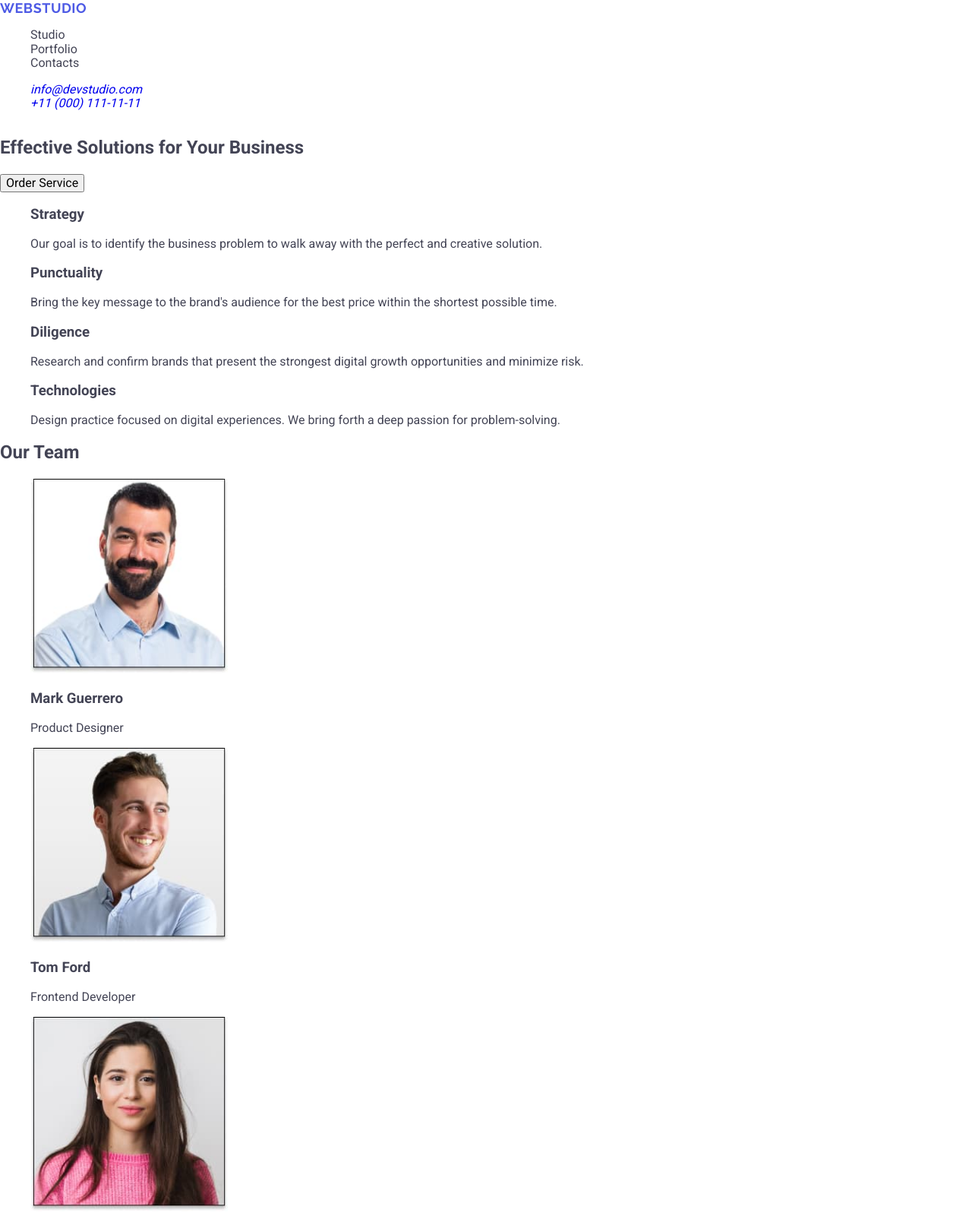
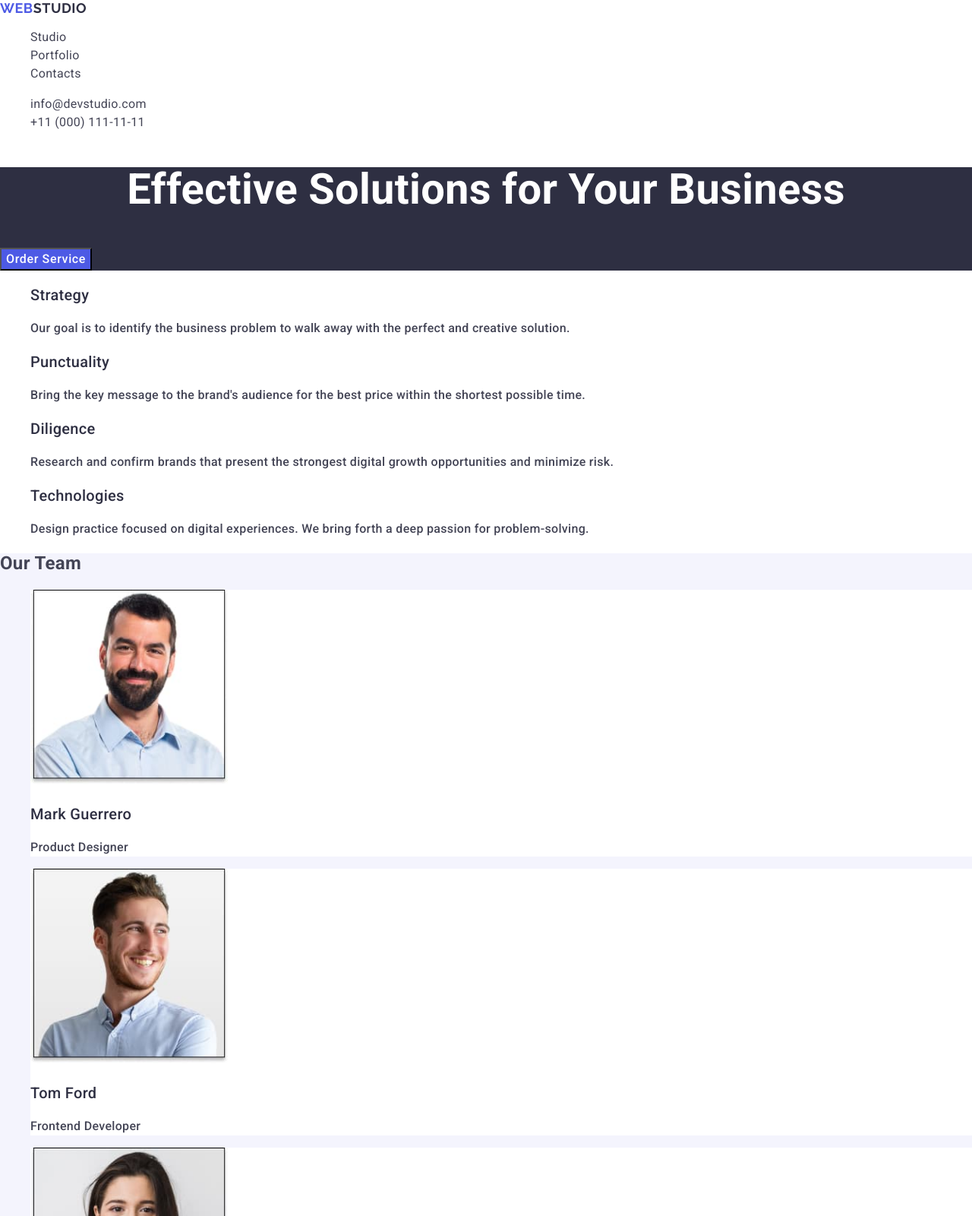
Before and after one commit to OleksU/goit-markup-hw-03, a plain HTML site: page index.html in a window 1280 px wide. Shown: the top 1600 px of the page at 76% size. Drawn offline with nearby package versions, Linux system fonts and the light colour scheme.

Commit message:
Update css

```diff
--- a/css/styles.css
+++ b/css/styles.css
@@ -1,17 +1,13 @@
+/* ------Defolt------ */
 body {
-    font-family: "Roboto", sans-serif;
+    font-family: 'Roboto', sans-serif;
     background-color: #ffffff;
     color: #434455;
-    display:flex;
-    flex-direction: column;
+    letter-spacing: 0.02em;
 }
 
 .list {
     list-style-type: none;
-}
-
-.link {
-    text-decoration: none;
 }
 
 .hidden {
@@ -22,12 +18,126 @@ button {
     cursor: pointer;
 }
 
+/* -----Header classes----- */
 .logo {
-    color: #4D5AE5;
     font-family: "Raleway", sans-serif;
     font-size: 18px;
     text-transform: uppercase;
     font-weight: 700;
     letter-spacing: 0.03em;
     line-height: 1.17;
+    text-decoration: none;
+    color: #4D5AE5;
 }
+
+.logo-span {
+color:#2E2F42;
+}
+
+.list {
+font-size: 16px;
+font-weight: 500;
+line-height: 1.5;
+color: #2E2F42;
+}
+
+.contacts{
+    font-style: normal;
+}
+
+.contacts-list {
+font-size: 16px;
+line-height: 1.5;
+color: #434455;
+}
+
+.link {
+font-family: Roboto;
+font-size: 16px;
+font-style: normal;
+font-weight: 400;
+line-height: 24px;
+color: #434455;
+text-decoration: none;
+}
+
+.link :hover,
+.link :focus {
+    color: #404BBF;
+}
+
+/* -----MAIN Styles---- */
+/* -----Section 1----- */
+
+.hero {
+    background-color: #2E2F42 ;
+}
+
+.title {
+font-size: 56px;
+font-weight: 700;
+line-height: 1.07;
+text-align: center;
+color: #FFFFFF;
+}
+
+.knob {   /* button*/
+font-size: 16px;
+font-weight: 500;
+line-height: 1.5;
+letter-spacing: 0.04em;
+color: #FFFFFF;
+background-color: #4D5AE5;
+color: #FFFFFF;
+}
+
+.knob :hover,
+.knob :focus {
+    background-color: #404BBF;
+}
+
+/* -----Section 2----- */
+.list-title{
+    font-size: 20px;
+font-weight: 500;
+line-height: 1.2;
+color:#2E2F42;
+}
+
+.list-description {
+font-size: 16px;
+line-height: 1.5;
+color: #434455;
+}
+
+/* -----Section 3----- */
+.section-team {
+    background-color: #F4F4FD;
+}
+
+.section-title {
+font-size: 36px;
+font-weight: 700;
+line-height: 1.11;
+text-transform: capitalize;
+color: #2E2F42;
+text-align: center;
+}
+
+.team {
+    background-color: #FFFFFF;
+}
+
+/* -----Footer----- */
+.page-bottom {
+    background-color: #2E2F42;
+}
+.page-bottom-span {
+    color: #F4F4FD;
+}
+
+.page-bottom-description {
+font-size: 16px;
+line-height: 1.45;
+color: #F4F4FD;
+}
--- a/index.html
+++ b/index.html
@@ -4,117 +4,118 @@
     <meta charset="UTF-8">
     <meta name="viewport" content="width=device-width, initial-scale=1.0">
     <title>Portfolio</title>
+    <!-- Modern-normalized -->
     <link rel="stylesheet" href="https://cdnjs.cloudflare.com/ajax/libs/modern-normalize/2.0.0/modern-normalize.min.css">
-    <link rel="stylesheet" href="./css/styles.css">
+    <!-- Google Fonts -->
     <link rel="preconnect" href="https://fonts.googleapis.com">
 <link rel="preconnect" href="https://fonts.gstatic.com" crossorigin>
 <link href="https://fonts.googleapis.com/css2?family=Raleway:wght@700&family=Roboto:wght@400;500;700&display=swap" rel="stylesheet">
+<!-- Main stylesheet -->
+<link rel="stylesheet" href="./css/styles.css">
 </head>
 <body>
     <header>    <!--Header-->
         <nav>
-            <a class="logo link" href="./index.html">WEB<span>STUDIO</span></a>
+            <a class="logo" href="./index.html">WEB<span class="logo-span">STUDIO</span></a>
             <ul class="list">
-                <li>Studio</li>
-                <li>Portfolio</li>
-                <li>Contacts</li>
+                <li><a class="link" href="./index.html">Studio</a></li>
+                <li><a class="link" href="">Portfolio</a></li>
+                <li><a class="link" href="">Contacts</a></li>
             </ul>
         </nav>
-        <address>
-            <ul class="list">
+        <address class="contacts">
+            <ul class="contacts-list list">
                 <li><a class="link" href="mailto: info@devstudio.com">info@devstudio.com</a></li>
                 <li><a class="link" href="tel: 110001111111">+11 (000) 111-11-11</a></li>
             </ul>
         </address>
     </header>
     <main>
-        <section>   <!--Section HERO-->
-            <h1>Effective Solutions for Your Business</h1>
-            <button type="button">Order Service</button>
+        <section class="hero">   <!--Section HERO-->
+            <h1 class="title">Effective Solutions for Your Business</h1>
+            <button type="button" class="knob">Order Service</button>
         </section>
         <section>   <!--Section Studio Descriptions-->
             <h2 class="hidden">Tittle</h2>
             <ul class="list">
                 <li>
-                    <h3>Strategy</h3>
-                    <p>Our goal is to identify the business problem to walk away with the perfect and creative solution. </p>
+                    <h3 class="list-title">Strategy</h3>
+                    <p class="list-description">Our goal is to identify the business problem to walk away with the perfect and creative solution. </p>
                 </li>
                 <li>
-                    <h3>Punctuality</h3>
-                    <p>Bring the key message to the brand's audience for the best price within the shortest possible time.</p>
+                    <h3 class="list-title">Punctuality</h3>
+                    <p class="list-description">Bring the key message to the brand's audience for the best price within the shortest possible time.</p>
                 </li>
                 <li>
-                    <h3>Diligence</h3>
-                    <p>Research and confirm brands that present the strongest digital growth opportunities and minimize risk.</p>
+                    <h3 class="list-title">Diligence</h3>
+                    <p class="list-description">Research and confirm brands that present the strongest digital growth opportunities and minimize risk.</p>
                 </li>
                 <li>
-                    <h3>Technologies</h3>
-                    <p>Design practice focused on digital experiences. We bring forth a deep passion for problem-solving.</p>
+                    <h3 class="list-title">Technologies</h3>
+                    <p class="list-description">Design practice focused on digital experiences. We bring forth a deep passion for problem-solving.</p>
                 </li>
             </ul>
         </section>
-        <section>   <!--Section "Our team"-->
-            <h2>Our Team</h2>
+        <section class="section-team">   <!--Section "Our team"-->
+            <h2 class="section-tittle">Our Team</h2>
             <ul class="list">
-                <li><img src="./images/mark.jpg" alt="product-designer" width="260">
-                    <h3>Mark Guerrero</h3>
-                    <p>Product Designer</p>
+                <li class="team"><img src="./images/mark.jpg" alt="product-designer" width="260">
+                    <h3 class="list-title">Mark Guerrero</h3>
+                    <p class="list-description">Product Designer</p>
                 </li>
-                <li><img src="./images/tom.jpg" alt="frontend-developer" width="260">
-                    <h3>Tom Ford</h3>
-                    <p>Frontend Developer</p>
+                <li class="team"><img src="./images/tom.jpg" alt="frontend-developer" width="260">
+                    <h3 class="list-title">Tom Ford</h3>
+                    <p class="list-description">Frontend Developer</p>
                 </li>
-                <li><img src="./images/camilla.jpg" alt="marketing" width="260">
-                    <h3>Camila Garcia</h3>
-                    <p>Marketing</p>
+                <li class="team"><img src="./images/camilla.jpg" alt="marketing" width="260">
+                    <h3 class="list-title">Camila Garcia</h3>
+                    <p class="list-description">Marketing</p>
                 </li>
-                <li><img src="./images/daniel.jpg" alt="ui-designer" width="260">
-                    <h3>Daniel Wilson</h3>
-                    <p>UI Designer</p>
+                <li class="team"><img src="./images/daniel.jpg" alt="ui-designer" width="260">
+                    <h3 class="list-title">Daniel Wilson</h3>
+                    <p class="list-description">UI Designer</p>
                 </li>
             </ul>
         </section>
         <section>   <!--Section Portfolio-->
-            <h2>Our Portfolio</h2>
+            <h2 class="section-tittle">Our Portfolio</h2>
             <ul class="list">
                 <li>
                     <img src="./images/app.jpg" alt="Banking App" width="360">
-                    <h3>Banking App</h3>
-                    <p>App</p>
+                    <h3 class="list-title">Banking App</h3>
+                    <p class="list-description">App</p>
                 </li>
                 <li>
                     <img src="./images/cashless.jpg" alt="Cashless Payment" width="360">
-                    <h3>Banking App</h3>
-                    <h3>Cashless Payment</h3>
-                    <p>Marketing</p>
+                    <h3 class="list-title">Cashless Payment</h3>
+                    <p class="list-description">Marketing</p>
                 </li>
                 <li>
                     <img src="./images/meditation.jpg" alt="Meditation App" width="360">
-                    <h3>Banking App</h3>
-                    <h3>Meditation App</h3>
-                    <p>App</p>
+                    <h3 class="list-title">Meditation App</h3>
+                    <p class="list-description">App</p>
                 </li>
                 <li>
                     <img src="./images/taxi.jpg" alt="Taxi Service" width="360">
-                    <h3>Taxi Service</h3>
-                    <p>Marketing</p>
+                    <h3 class="list-title">Taxi Service</h3>
+                    <p class="list-description">Marketing</p>
                 </li>
                 <li>
                     <img src="./images/screen.jpg" alt="Screen Illustrations" width="360">
-                    <h3>Screen Illustrations</h3>
-                    <p>Design</p>
+                    <h3 class="list-title">Screen Illustrations</h3>
+                    <p class="list-description">Design</p>
                 </li>
                 <li>
                     <img src="./images/courses.jpg" alt="Online Courses" width="360">
-                    <h3>Online Courses</h3>
-                    <p>Marketing</p>
+                    <h3 class="list-title">Online Courses</h3>
+                    <p class="list-description">Marketing</p>
                 </li>
             </ul>
         </section>
     </main>
-    <footer>
-        <a class="link" href="./index.html">WEB<span>STUDIO</span></a>
-        <p>
+    <footer class="page-bottom">
+        <a class="logo" href="./index.html">WEB<span class="page-bottom-span">STUDIO</span></a>
+        <p class="page-bottom-description">
             Increase the flow of customers and sales for your business with digital marketing & growth solutions.
         </p>
     </footer>
```
